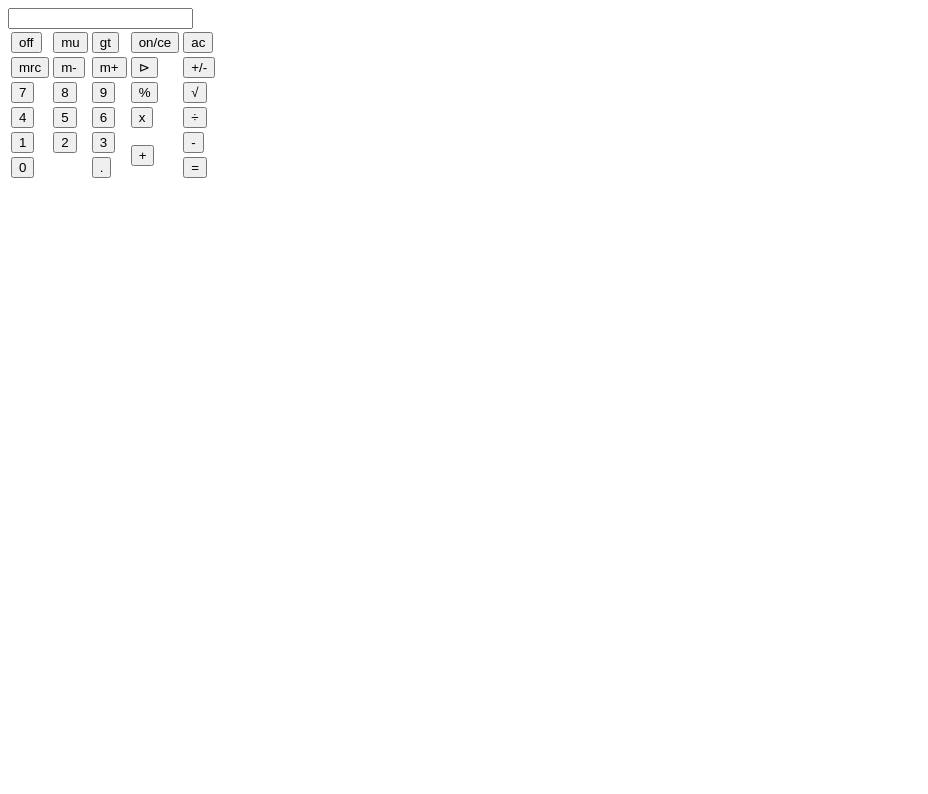
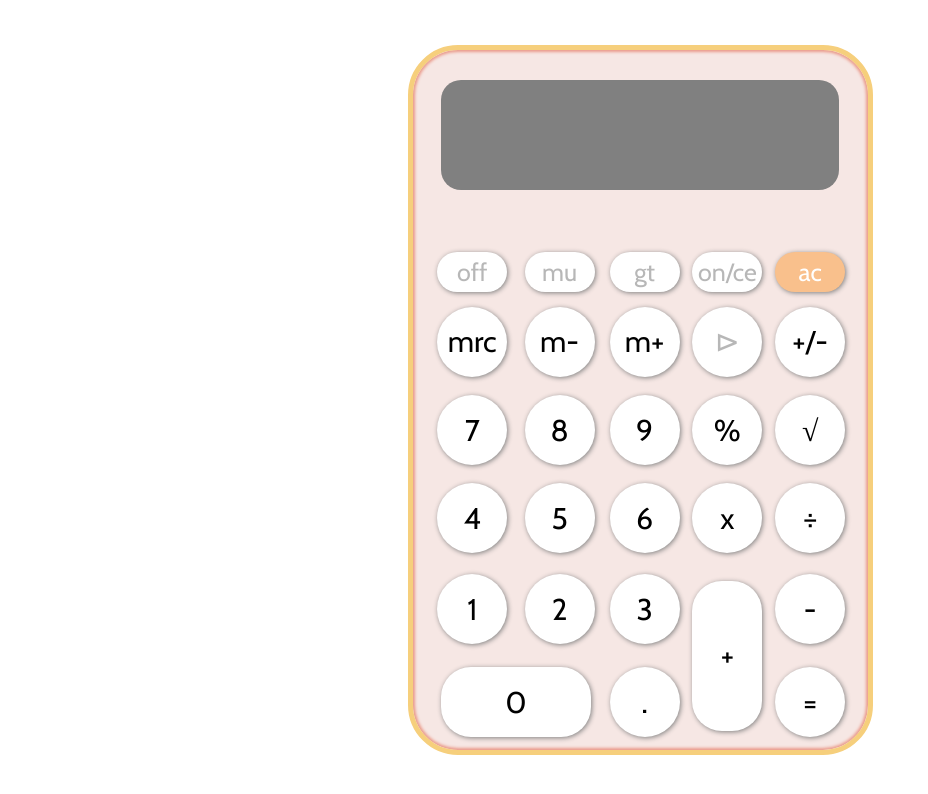
Before and after one commit to Concheliga/calculator, a plain HTML site: page index.html in a window 1280 px wide. Shown: the whole page, without its empty margins (0-928 px from the left). Drawn offline with nearby package versions, Linux system fonts and the light colour scheme.

Commit message:
add styles

```diff
--- a/index.html
+++ b/index.html
@@ -1,5 +1,5 @@
 <!DOCTYPE html>
-<html lang="en">
+<html lang="ru">
 <head>
     <meta charset="UTF-8">
     <meta name="viewport" content="width=device-width, initial-scale=1.0">
@@ -13,21 +13,21 @@
 <body>
     <main>
         <div class="calculator">
-            <input type="text">
+            <input disabled type="text">
             <table class="keyboard">
                 <tbody>
                     <tr>
-                        <td><button class="top-button">off</button></td>
-                        <td><button class="top-button">mu</button></td>
-                        <td><button class="top-button">gt</button></td>
-                        <td><button class="top-button">on/ce</button></td>
+                        <td><button disabled class="top-button">off</button></td>
+                        <td><button disabled class="top-button">mu</button></td>
+                        <td><button disabled class="top-button">gt</button></td>
+                        <td><button disabled class="top-button">on/ce</button></td>
                         <td><button class="top-button clear">ac</button></td>
                     </tr>
                     <tr>
                         <td><button>mrc</button></td>
                         <td><button>m-</button></td>
                         <td><button>m+</button></td>
-                        <td><button>&#8883;</button></td>
+                        <td><button disabled>&#8883;</button></td>
                         <td><button>+/-</button></td>
                     </tr>
                     <tr>
--- a/style.css
+++ b/style.css
@@ -0,0 +1,101 @@
+:root{
+    --calc-width: 465px;
+    --calc-height: 710px;
+    --calc-border-radius: 50px;
+    --primary-color: #F6E7E4;
+}
+
+* {
+    padding: 0;
+    margin: 0;
+    font-family: 'Cabin', serif;
+}
+
+body {
+    height: 100vh;
+    display: flex;
+    justify-content: center;
+    align-items: center;
+}
+
+.calculator {
+    display: flex;
+    flex-direction: column;
+    justify-content: center;
+    align-items: center;
+    gap: 55px;
+    border: 5px solid #F6CF7C;
+    border-radius: var(--calc-border-radius);
+    width: var(--calc-width);
+    height: var(--calc-height);
+    box-sizing: border-box;
+    padding-top: 30px;
+    background-color: var(--primary-color);
+    box-shadow: inset 0 0 3px 2px #EA9A8A;
+}
+
+.calculator input {
+    width: calc(var(--calc-width) - 67px);
+    height: 113px;
+    background: gray;
+    border-radius: 20px;
+    border: none;
+    box-sizing: border-box;
+    padding: 10px;
+    font-size: 70px;
+    font-family: 'Black Ops One' sans-serif;
+    text-align: right;
+}
+
+.keyboard {
+    width: inherit;
+    height: calc(var(--calc-height) - 190px);
+    padding-left: 20px;
+    padding-right: 20px;
+}
+
+tbody {
+    text-align: center;
+}
+
+button {
+    width: 70px;
+    height: 70px;
+    border-radius: 50%;
+    background-color: #fff;
+    font-size: 30px;
+    text-align: center;
+    border: 0;
+    cursor: pointer;
+    box-shadow: 1px 1px 5px gray;
+}
+
+button:active:not(:disabled) {
+    box-shadow: inset 0 -1px 1px rgba(0, 0, 0, .1),
+    inset 0 1px 1px rgba(0, 0, 0, .3),
+    inset 0 0 0 1px rgba(0, 0, 0, .45);
+}
+
+button.top-button {
+    height: 40px;
+    font-size: 25px;
+    border-radius: 20px;
+}
+
+button.clear {
+    background-color: #F9C08C;
+    color: white;
+}
+
+button.big-button-w,
+button.big-button-h {
+    border-radius: 30px;
+}
+
+button.big-button-w {
+    width: 150px;
+}
+
+button.big-button-h {
+    height: 150px;
+}
```
